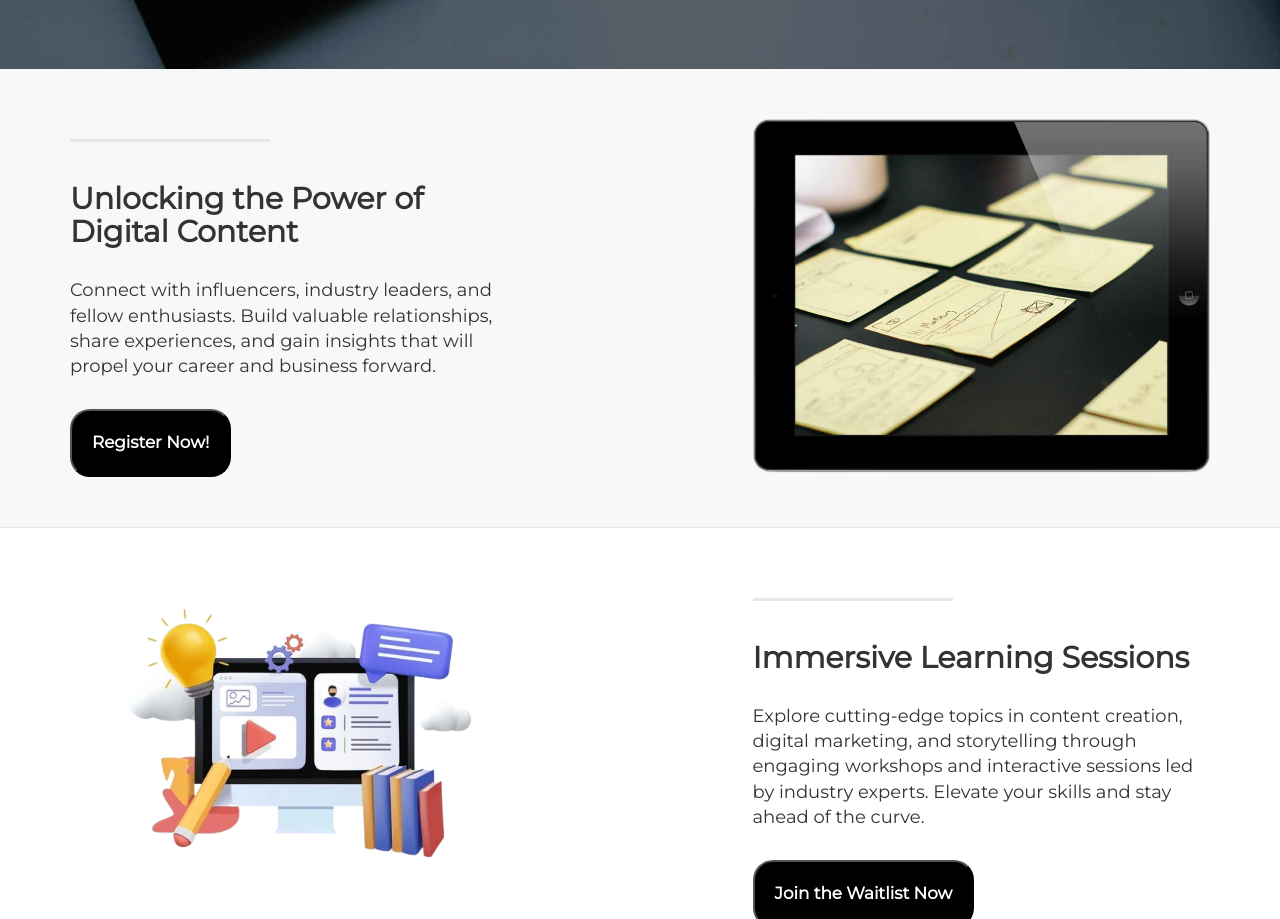
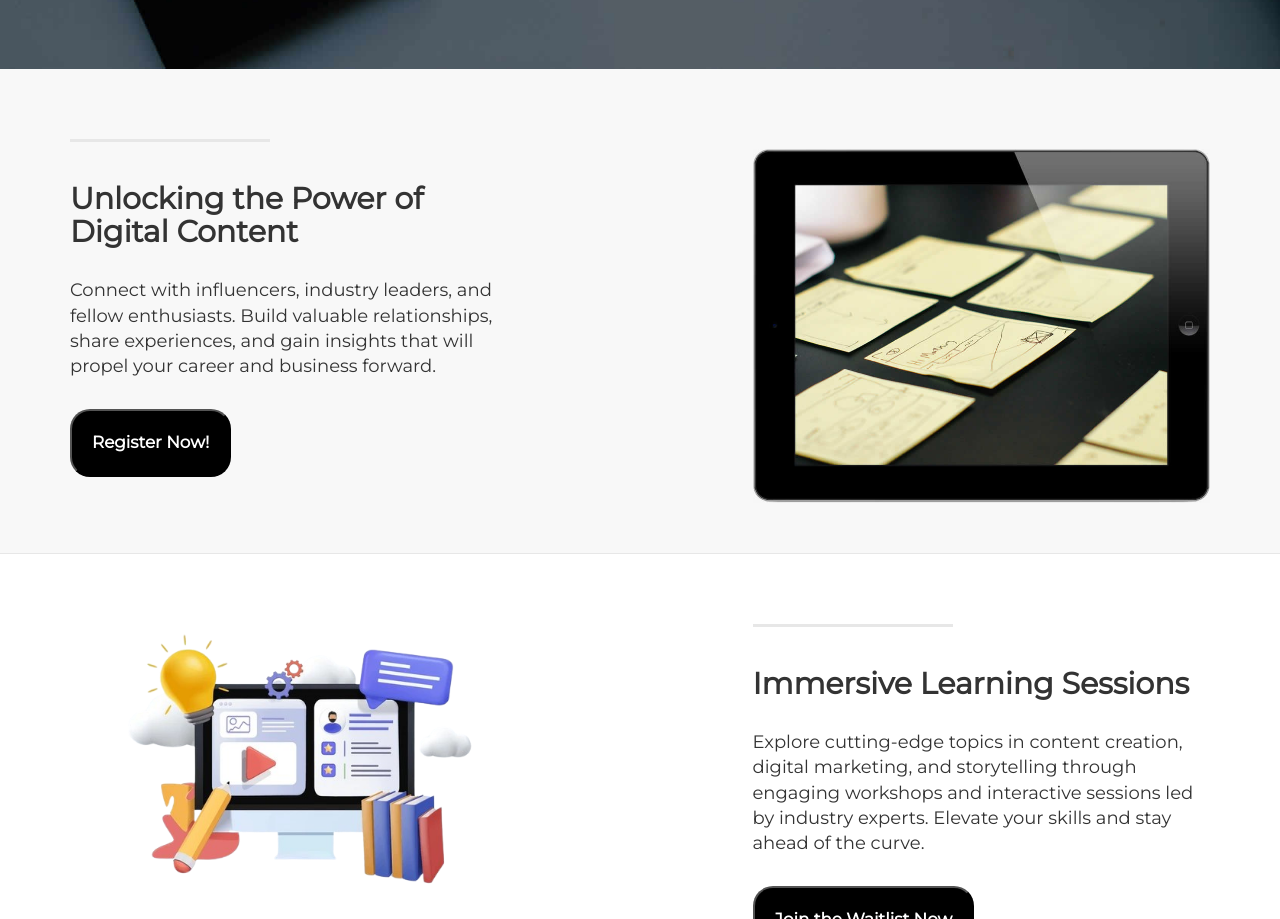
Before and after one commit to lurdslurv/contconha24, a plain HTML site: page index.html in a window 1280 px wide. Shown: the part 786-1705 px from the top of the page. Drawn offline with Linux system fonts and the light colour scheme.

Commit message:
paddingipad fix

```diff
--- a/css/landing-page.css
+++ b/css/landing-page.css
@@ -83,6 +83,9 @@ h6 {
     letter-spacing: 2px;
 }
 
+#ipadpad{
+    padding-top: 30px;
+}
 .content-section-a {
     padding: 50px 0;
     background-color: #f8f8f8;
--- a/index.html
+++ b/index.html
@@ -86,7 +86,7 @@
                     </a>
                 </div>
                 <div class="col-lg-5 col-lg-offset-2 col-sm-6">
-                    <img class="img-responsive" src="img/ipad.jpg" alt="">
+                    <img class="img-responsive" id="ipadpad" src="img/ipad.jpg" alt="">
                 </div>
             </div>
 
```
